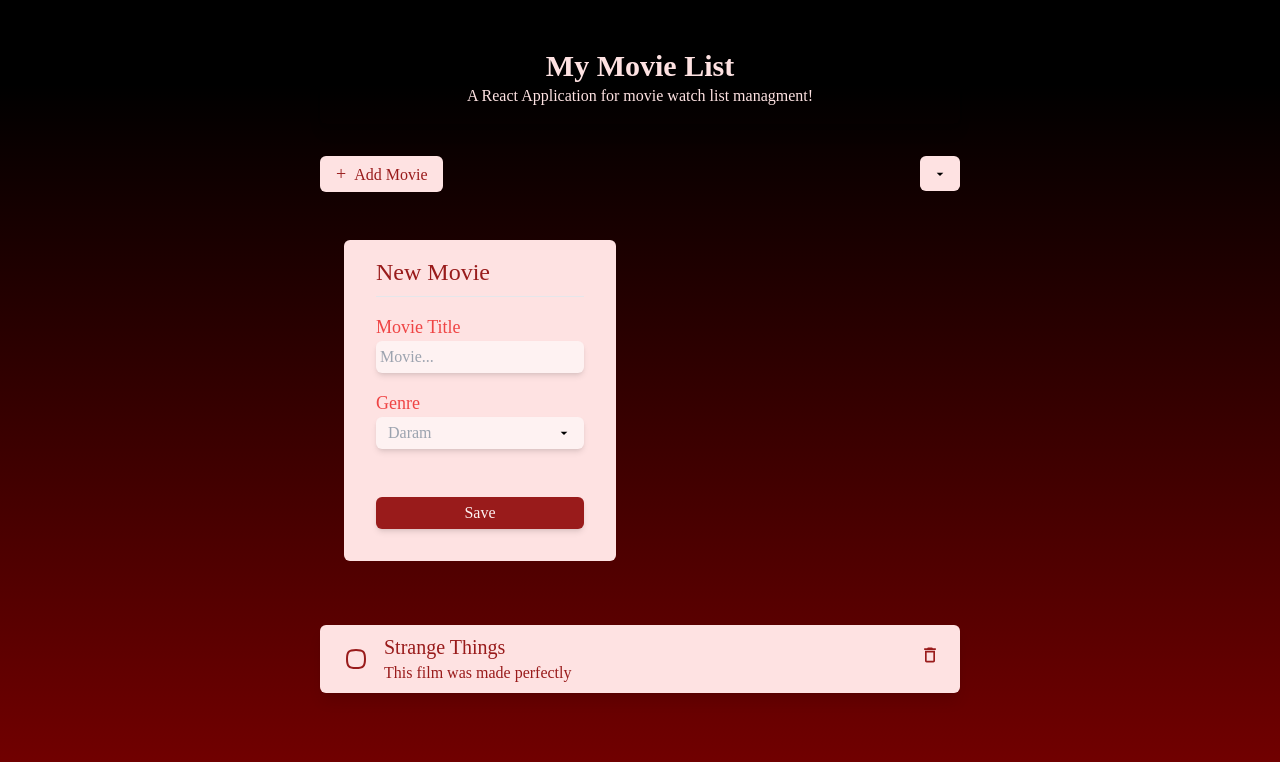
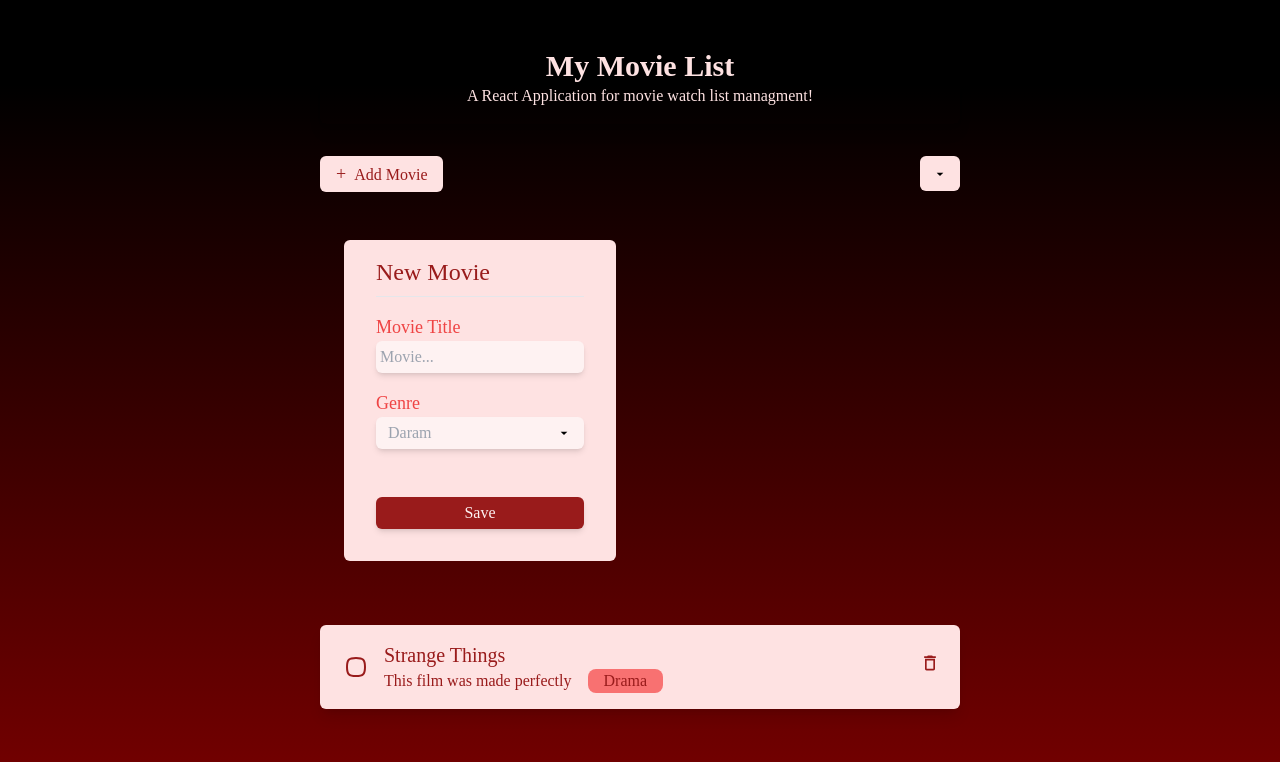
Before and after one commit to fataneh-mow/React-Class-Assignment-2-Week-2, a React (Vite) app in the folder assignment2/: page / in a window 1280 px wide. Shown: the top 762 px of the page. Built offline with nearby package versions, Linux system fonts and the light colour scheme.

Commit message:
fix: movie card imprived

```diff
--- a/assignment2/src/components/MovieCard.jsx
+++ b/assignment2/src/components/MovieCard.jsx
@@ -6,20 +6,19 @@ import { MdOutlineDelete } from "react-icons/md";
 
 
 
-export default function MovieCard ({title, info}) {
+export default function MovieCard ({id, title, info, genre, onDelete}) {
     const [watched, setWatched] = useState(false)
-    const [deleted, setDeleted] = useState(false)
 
    function HandleWatchMovie () {
-    setWatched(prev => !prev)
+    setWatched(true)
    }
 
-   function HandleDelete () {
-    setDeleted(!deleted)
+   function HandleDeleteMovie () {
+    onDelete(id)
    }
 
     return (
-        <div className="bg-red-100 mx-auto w-1/2 py-2 rounded-md shadow-lg flex justify-between">
+        <div className="bg-red-100 mx-auto w-1/2 py-4 rounded-md shadow-lg flex justify-between">
             <div className="flex items-center px-6">
                 <button
                     onClick={HandleWatchMovie}
@@ -33,13 +32,20 @@ export default function MovieCard ({title, info}) {
                     }
                 </button>
                 <div className="px-4">
-                    <h1 className="text-red-800 text-xl">{title}</h1>
-                    <p className="text-red-800 text-md">{info}</p>
+                    <h1 className="text-red-800 text-xl">{title || "No title"}</h1>
+                    <div>
+                        <span className="flex justify-between gap-4">
+                            <p className="text-red-800 text-md">{info || "No information"}</p>
+                            <span className="bg-red-400 text-red-800 px-4 rounded-lg">
+                                {genre || "No genre"}
+                            </span>
+                        </span>
+                    </div>
                 </div>
             </div>
             <div className="mt-3 px-5">
                 <button
-                    onClick={HandleDelete}
+                    onClick={HandleDeleteMovie}
                 >
                     <MdOutlineDelete className="text-red-800" size={20} />
                 </button>
```
